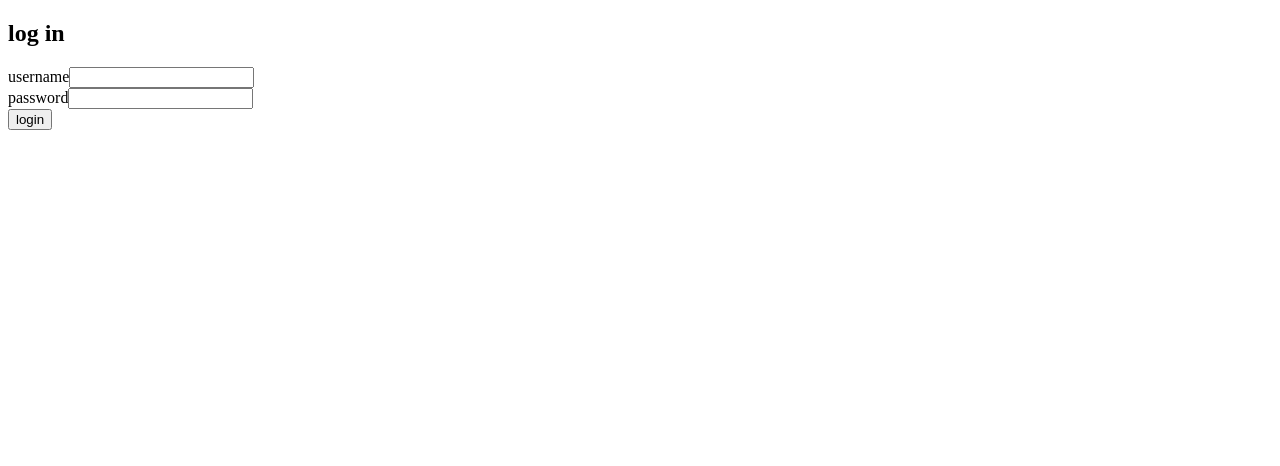
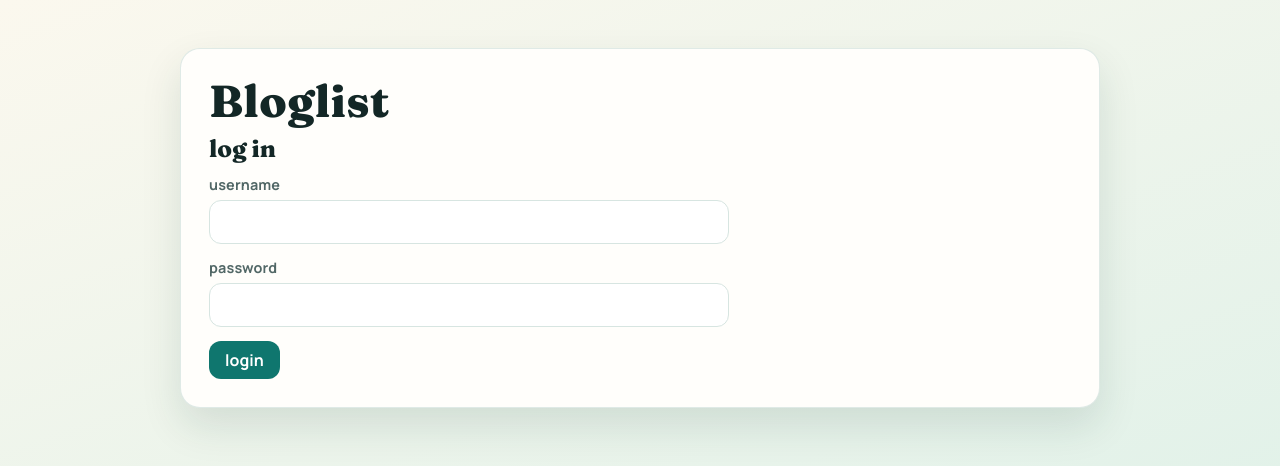
Before and after one commit to skempfer/bloglist-frontend, a React (Vite) app: page / in a window 1280 px wide. Shown: the top 466 px of the page. Built offline with nearby package versions, Linux system fonts and the light colour scheme.

Commit message:
Add exercise 5.5

```diff
--- a/src/App.css
+++ b/src/App.css
@@ -1,17 +1,242 @@
-.error {
-  color: red;
-  background: lightgrey;
-  font-size: 20px;
-  border: 2px solid red;
-  padding: 10px;
-  margin: 20px 0px;
+@import url('https://fonts.googleapis.com/css2?family=Fraunces:opsz,wght@9..144,600;9..144,800&family=Manrope:wght@400;500;700&display=swap');
+
+:root {
+  --bg-top: #fbf8ee;
+  --bg-bottom: #d8efe7;
+  --card-bg: #fffefb;
+  --surface-soft: #f2f8f6;
+  --text-main: #132726;
+  --text-muted: #516766;
+  --accent: #0f766e;
+  --accent-strong: #0a5d57;
+  --danger: #b42318;
+  --danger-bg: #fef1ef;
+  --success: #0f7b4f;
+  --success-bg: #e9f9ef;
+  --line: #d7e5e1;
+  --shadow: 0 18px 40px rgba(17, 55, 53, 0.12);
 }
 
-.success {
-  color: green;
-  background: lightgrey;
-  font-size: 20px;
-  border: 2px solid green;
-  padding: 10px;
-  margin: 20px 0px;
+* {
+  box-sizing: border-box;
 }
+
+body {
+  margin: 0;
+  font-family: 'Manrope', sans-serif;
+  color: var(--text-main);
+  background: linear-gradient(160deg, var(--bg-top) 0%, var(--bg-bottom) 100%);
+  min-height: 100vh;
+}
+
+#root {
+  min-height: 100vh;
+}
+
+.app-shell {
+  width: min(920px, 92vw);
+  margin: 48px auto;
+  animation: rise-in 0.45s ease-out;
+}
+
+.app-card {
+  border: 1px solid color-mix(in srgb, var(--line), transparent 20%);
+  border-radius: 20px;
+  background: var(--card-bg);
+  box-shadow: var(--shadow);
+  padding: 28px;
+}
+
+.app-header {
+  margin-bottom: 18px;
+}
+
+.app-title {
+  font-family: 'Fraunces', serif;
+  font-size: clamp(2rem, 4vw, 2.8rem);
+  line-height: 1.05;
+  margin: 0 0 10px;
+  letter-spacing: 0.01em;
+}
+
+.section-title {
+  font-family: 'Fraunces', serif;
+  font-size: 1.5rem;
+  margin: 0 0 12px;
+}
+
+.user-row {
+  display: flex;
+  align-items: center;
+  justify-content: space-between;
+  gap: 12px;
+  flex-wrap: wrap;
+}
+
+.user-label {
+  margin: 0;
+  color: var(--text-muted);
+  font-weight: 600;
+}
+
+.login-form,
+.blog-form {
+  display: grid;
+  gap: 14px;
+  max-width: 520px;
+}
+
+.field {
+  display: grid;
+  gap: 6px;
+}
+
+.field span {
+  font-size: 0.9rem;
+  font-weight: 700;
+  letter-spacing: 0.01em;
+  color: var(--text-muted);
+  text-transform: lowercase;
+}
+
+input {
+  border: 1px solid var(--line);
+  border-radius: 12px;
+  background: #ffffff;
+  font: inherit;
+  color: var(--text-main);
+  padding: 10px 12px;
+  outline: none;
+  transition: border-color 0.18s ease, box-shadow 0.18s ease;
+}
+
+input:focus {
+  border-color: var(--accent);
+  box-shadow: 0 0 0 3px rgba(15, 118, 110, 0.15);
+}
+
+.button {
+  border: none;
+  border-radius: 12px;
+  background: var(--accent);
+  color: #ffffff;
+  font: inherit;
+  font-weight: 700;
+  line-height: 1;
+  padding: 11px 16px;
+  cursor: pointer;
+  width: fit-content;
+  transition: background-color 0.2s ease, transform 0.08s ease;
+}
+
+.button:hover {
+  background: var(--accent-strong);
+}
+
+.button:active {
+  transform: translateY(1px);
+}
+
+.button-secondary {
+  background: #dbe7e4;
+  color: var(--text-main);
+}
+
+.button-secondary:hover {
+  background: #c9d8d3;
+}
+
+.togglable {
+  margin: 20px 0;
+}
+
+.togglable-content {
+  display: grid;
+  gap: 12px;
+  border-radius: 14px;
+  background: var(--surface-soft);
+  border: 1px solid var(--line);
+  padding: 16px;
+}
+
+.blogs-section {
+  margin-top: 22px;
+}
+
+.blog-list {
+  display: grid;
+  gap: 10px;
+}
+
+.blog-item {
+  border: 1px solid var(--line);
+  border-radius: 14px;
+  background: #ffffff;
+  padding: 14px;
+}
+
+.blog-title {
+  margin: 0;
+  font-family: 'Fraunces', serif;
+  font-size: 1.15rem;
+}
+
+.blog-author {
+  margin: 6px 0 0;
+  color: var(--text-muted);
+}
+
+.notification {
+  border-radius: 12px;
+  border: 1px solid;
+  font-size: 1rem;
+  font-weight: 700;
+  padding: 12px;
+  margin: 14px 0;
+}
+
+.notification.error {
+  color: var(--danger);
+  background: var(--danger-bg);
+  border-color: color-mix(in srgb, var(--danger), white 60%);
+}
+
+.notification.success {
+  color: var(--success);
+  background: var(--success-bg);
+  border-color: color-mix(in srgb, var(--success), white 58%);
+}
+
+@keyframes rise-in {
+  from {
+    opacity: 0;
+    transform: translateY(10px);
+  }
+
+  to {
+    opacity: 1;
+    transform: translateY(0);
+  }
+}
+
+@media (max-width: 640px) {
+  .app-shell {
+    width: 94vw;
+    margin: 24px auto;
+  }
+
+  .app-card {
+    padding: 18px;
+    border-radius: 16px;
+  }
+
+  .button {
+    width: 100%;
+    justify-content: center;
+  }
+
+  .user-row {
+    flex-direction: column;
+    align-items: stretch;
+  }
+}
--- a/src/App.jsx
+++ b/src/App.jsx
@@ -4,6 +4,7 @@ import blogService from './services/blogs'
 import loginService from './services/login'
 import Notification from './components/Notification'
 import LoginForm from './components/FormLogin'
+import Togglable from './components/Togglable'
 import './App.css'
 
 const App = () => {
@@ -88,8 +89,10 @@ const handleCreateBlog = async (event) => {
 
  if (user === null) {
   return (
-    <div>
-      <h2>log in</h2>
+    <div className="app-shell">
+      <div className="app-card">
+        <h1 className="app-title">Bloglist</h1>
+        <h2 className="section-title">log in</h2>
         <Notification message={errorMessage} type="error" />
 
         <LoginForm
@@ -100,45 +103,55 @@ const handleCreateBlog = async (event) => {
           setPassword={setPassword}
         />
       </div>
+    </div>
   )
 }
 
 return (
-  <div>
-    <p>{user.name} logged in</p>
-    <button onClick={handleLogout}>logout</button>
-    <h2>create new</h2>
+  <div className="app-shell">
+    <div className="app-card">
+      <header className="app-header">
+        <h1 className="app-title">Bloglist</h1>
+        <div className="user-row">
+          <p className="user-label">{user.name} logged in</p>
+          <button className="button button-secondary" onClick={handleLogout}>logout</button>
+        </div>
+      </header>
+
       <Notification message={message} type="success" />
-    <form onSubmit={handleCreateBlog}>
-      <div>
-        title:
-        <input
-          value={title}
-          onChange={({ target }) => setTitle(target.value)}
-        />
-      </div>
 
-      <div>
-        author:
-        <input
-          value={author}
-          onChange={({ target }) => setAuthor(target.value)}
-        />
-      </div>
+      <Togglable buttonLabel="create new">
+        <form className="blog-form" onSubmit={handleCreateBlog}>
+          <h2 className="section-title">create new</h2>
 
-      <div>
-        url:
-        <input
-          value={url}
-          onChange={({ target }) => setUrl(target.value)}
-        />
-      </div>
+          <label className="field">
+            <span>title</span>
+            <input value={title} onChange={({ target }) => setTitle(target.value)} />
+          </label>
 
-      <button type="submit">create</button>
+          <label className="field">
+            <span>author</span>
+            <input value={author} onChange={({ target }) => setAuthor(target.value)} />
+          </label>
+
+          <label className="field">
+            <span>url</span>
+            <input value={url} onChange={({ target }) => setUrl(target.value)} />
+          </label>
+
+          <button className="button" type="submit">create</button>
         </form>
+      </Togglable>
+
+      <section className="blogs-section">
+        <h2 className="section-title">blogs</h2>
+        <div className="blog-list">
           {blogs.map(blog => (
             <Blog key={blog.id} blog={blog} />
           ))}
+        </div>
+      </section>
+    </div>
   </div>
 )
 }
--- a/src/components/Blog.jsx
+++ b/src/components/Blog.jsx
@@ -1,6 +1,7 @@
 const Blog = ({ blog }) => (
-  <div>
-    {blog.title} {blog.author}
+  <div className="blog-item">
+    <h3 className="blog-title">{blog.title}</h3>
+    <p className="blog-author">by {blog.author}</p>
   </div>
 )
 
--- a/src/components/FormLogin.jsx
+++ b/src/components/FormLogin.jsx
@@ -6,25 +6,25 @@ const LoginForm = ({
   setPassword
 }) => {
   return (
-    <form onSubmit={handleLogin}>
-      <div>
-        username
+    <form className="login-form" onSubmit={handleLogin}>
+      <label className="field">
+        <span>username</span>
         <input
           value={username}
           onChange={({ target }) => setUsername(target.value)}
         />
-      </div>
+      </label>
 
-      <div>
-        password
+      <label className="field">
+        <span>password</span>
         <input
           type="password"
           value={password}
           onChange={({ target }) => setPassword(target.value)}
         />
-      </div>
+      </label>
 
-      <button type="submit">login</button>
+      <button className="button" type="submit">login</button>
     </form>
   )
 }
--- a/src/components/Notification.jsx
+++ b/src/components/Notification.jsx
@@ -1,7 +1,7 @@
 const Notification = ({ message, type = 'error' }) => {
   if (!message) return null
 
-  return <div className={type}>{message}</div>
+  return <div className={`notification ${type}`}>{message}</div>
 }
 
 export default Notification
--- /dev/null
+++ b/src/components/Togglable.jsx
@@ -0,0 +1,29 @@
+import { useState } from 'react'
+
+const Togglable = ({ buttonLabel, children }) => {
+  const [visible, setVisible] = useState(false)
+
+  const hideWhenVisible = { display: visible ? 'none' : '' }
+  const showWhenVisible = { display: visible ? '' : 'none' }
+
+  const toggleVisibility = () => {
+    setVisible(!visible)
+  }
+
+  return (
+    <div className="togglable">
+      <div style={hideWhenVisible}>
+        <button className="button" onClick={toggleVisibility}>
+          {buttonLabel}
+        </button>
+      </div>
+
+      <div className="togglable-content" style={showWhenVisible}>
+        {children}
+        <button className="button button-secondary" onClick={toggleVisibility}>cancel</button>
+      </div>
+    </div>
+  )
+}
+
+export default Togglable
```
Lines whose indentation alone changed are shown as unchanged.
